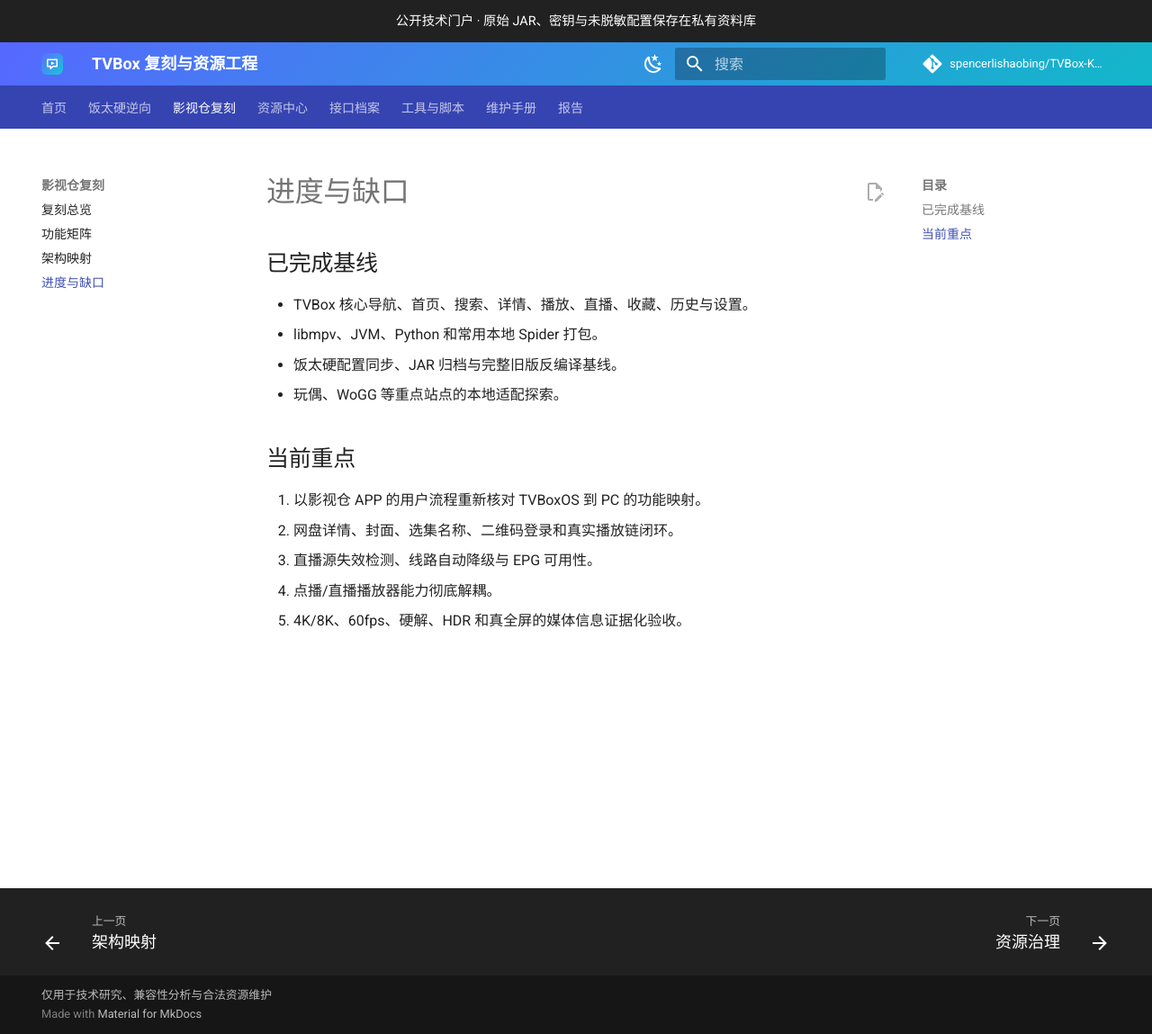
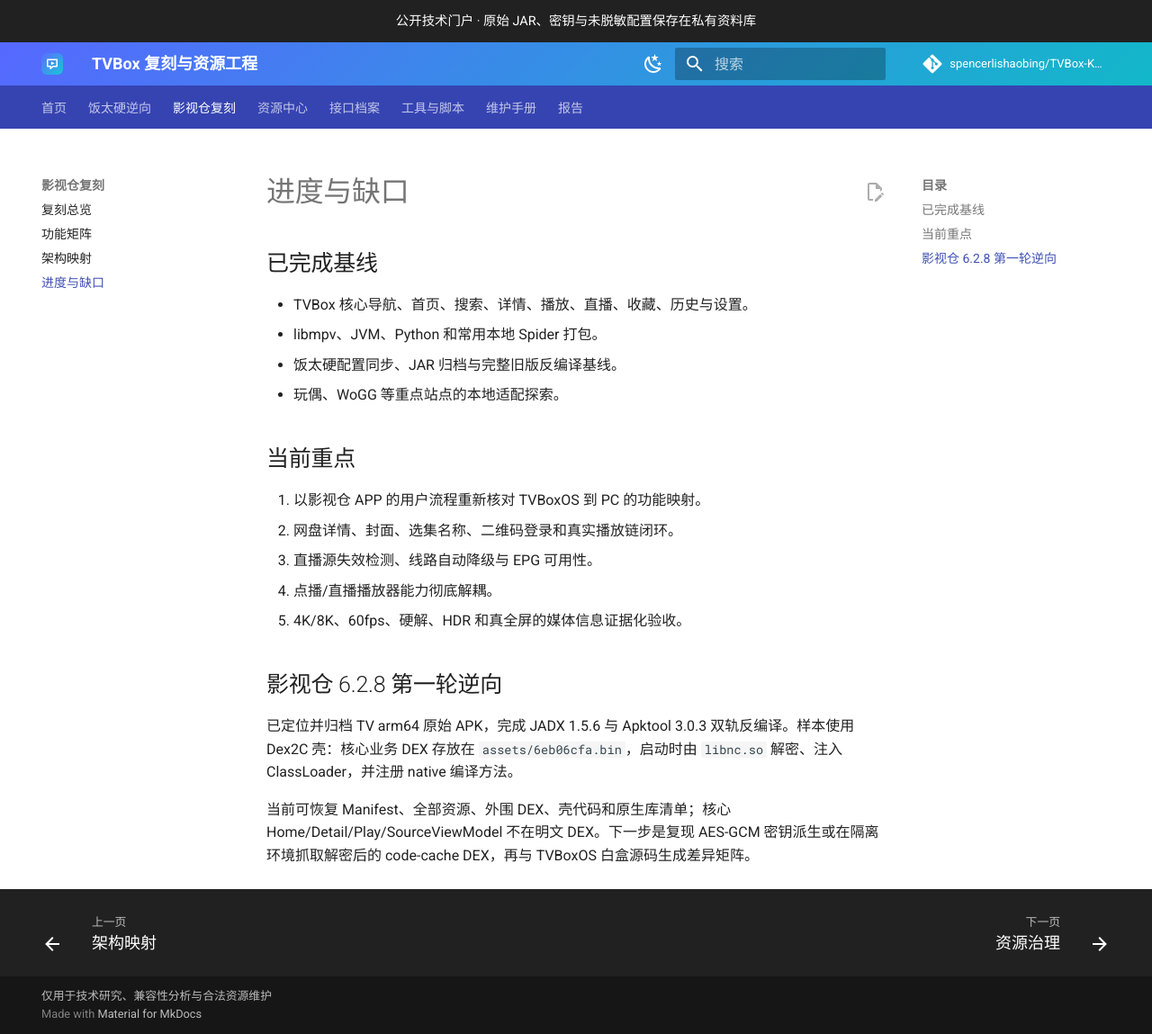
Before and after one commit to spencerlishaobing/TVBox-Knowledge-Portal, an MkDocs documentation site: the page built from docs/reproduction/progress.md, in a window 1280 px wide and 1149 px high. Shown: the whole window at 90% size. Built offline with MkDocs 1.6.1 and Material for MkDocs 9.7.7, drawn with Linux system fonts in a browser that asks for light colours; comment, search, counter and statistics services are not loaded.

Commit message:
docs: record Yingshicang 6.2.8 shell analysis

```diff
--- a/docs/reproduction/progress.md
+++ b/docs/reproduction/progress.md
@@ -14,3 +14,9 @@
 3. 直播源失效检测、线路自动降级与 EPG 可用性。
 4. 点播/直播播放器能力彻底解耦。
 5. 4K/8K、60fps、硬解、HDR 和真全屏的媒体信息证据化验收。
+
+## 影视仓 6.2.8 第一轮逆向
+
+已定位并归档 TV arm64 原始 APK，完成 JADX 1.5.6 与 Apktool 3.0.3 双轨反编译。样本使用 Dex2C 壳：核心业务 DEX 存放在 `assets/6eb06cfa.bin`，启动时由 `libnc.so` 解密、注入 ClassLoader，并注册 native 编译方法。
+
+当前可恢复 Manifest、全部资源、外围 DEX、壳代码和原生库清单；核心 Home/Detail/Play/SourceViewModel 不在明文 DEX。下一步是复现 AES-GCM 密钥派生或在隔离环境抓取解密后的 code-cache DEX，再与 TVBoxOS 白盒源码生成差异矩阵。
```
Also changed, not shown: docs/reports/current.md (+2 -0 lines).
